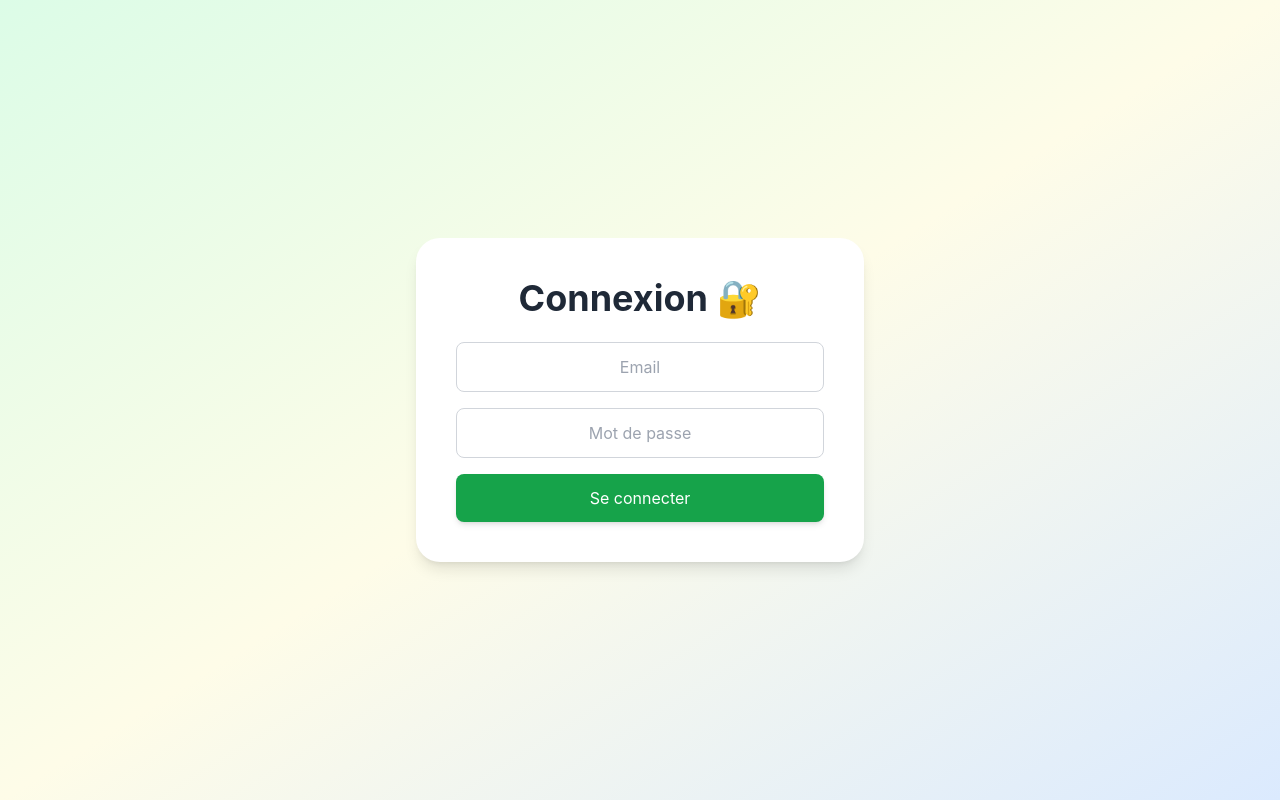
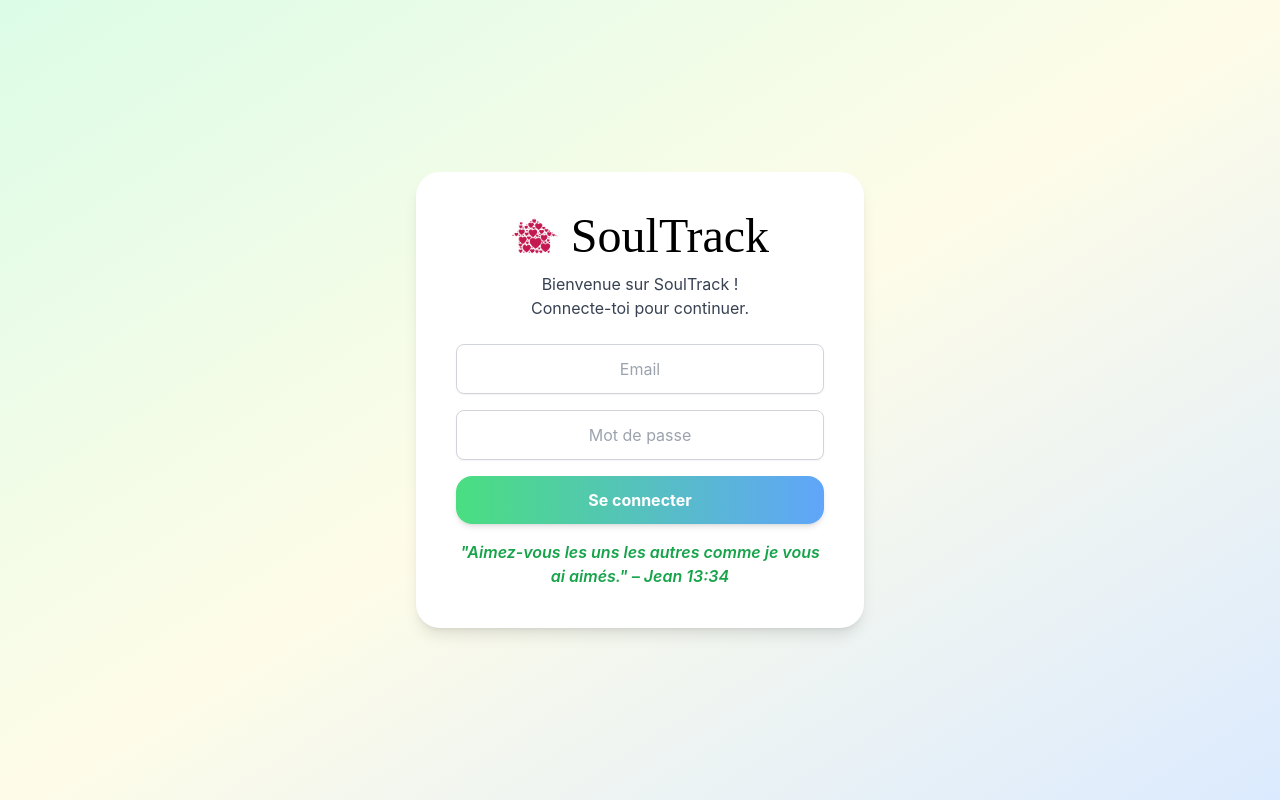
Before and after one commit to allanbavajee/soultrack, a Next.js app: page /login in a window 1280 px wide. Built offline with nearby package versions, Linux system fonts and the light colour scheme; no server answers.

Commit message:
Update login.js

```diff
--- a/pages/login.js
+++ b/pages/login.js
@@ -1,28 +1,35 @@
 "use client";
-import { useState, useEffect } from "react";
+import { useState, useEffect, useRef } from "react";
 import { useRouter } from "next/router";
 import supabase from "../lib/supabaseClient";
 
 export default function LoginPage() {
   const router = useRouter();
+  const redirecting = useRef(false);
+
   const [email, setEmail] = useState("");
   const [password, setPassword] = useState("");
-  const [error, setError] = useState("");
+  const [error, setError] = useState(null);
   const [loading, setLoading] = useState(false);
 
-  // 🔁 Si déjà connecté → redirige
+  // ✅ Redirection si déjà connecté (protégée)
   useEffect(() => {
-    const role = localStorage.getItem("userRole");
-    if (role) router.replace("/");
+    if (typeof window === "undefined") return;
+    const storedRole = localStorage.getItem("userRole");
+    if (storedRole && !redirecting.current) {
+      redirecting.current = true;
+      router.replace("/");
+    }
   }, [router]);
 
   const handleLogin = async (e) => {
     e.preventDefault();
-    setError("");
+    if (redirecting.current) return; // Évite double clic ou double redirection
     setLoading(true);
+    setError(null);
 
     try {
-      // 1️⃣ Cherche le profil
+      // 🔹 Étape 1 — Recherche du profil dans Supabase
       const { data: profile, error: profileError } = await supabase
         .from("profiles")
         .select("*")
@@ -30,12 +37,12 @@ export default function LoginPage() {
         .single();
 
       if (profileError || !profile) {
-        setError("Utilisateur introuvable.");
+        setError("Utilisateur introuvable");
         setLoading(false);
         return;
       }
 
-      // 2️⃣ Vérifie le mot de passe (via la fonction SQL personnalisée)
+      // 🔹 Étape 2 — Vérifie le mot de passe via la fonction SQL `verify_password`
       const { data: checkPassword, error: rpcError } = await supabase.rpc(
         "verify_password",
         {
@@ -46,7 +53,7 @@ export default function LoginPage() {
 
       if (rpcError) {
         console.error("Erreur RPC verify_password:", rpcError);
-        setError("Erreur lors de la vérification du mot de passe.");
+        setError("Erreur de vérification du mot de passe");
         setLoading(false);
         return;
       }
@@ -57,21 +64,35 @@ export default function LoginPage() {
         checkPassword[0].verify === true;
 
       if (!verified) {
-        setError("Mot de passe incorrect.");
+        setError("Mot de passe incorrect");
         setLoading(false);
         return;
       }
 
-      // 3️⃣ Stocke les infos utilisateur
-      const role = profile.role?.trim() || "Membre";
+      // 🔹 Étape 3 — Formate le rôle
+      const role = (profile.role || "Membre").trim().toLowerCase();
+      const formattedRole =
+        role === "admin"
+          ? "Admin"
+          : role === "responsableintegration"
+          ? "ResponsableIntegration"
+          : role === "responsable évangélisation" ||
+            role === "responsableevangelisation"
+          ? "ResponsableEvangelisation"
+          : "Membre";
+
+      // 🔹 Étape 4 — Stocke dans localStorage
       localStorage.setItem("userId", profile.id);
-      localStorage.setItem("userRole", role);
+      localStorage.setItem("userRole", formattedRole);
 
-      // 4️⃣ Redirection
-      router.replace("/");
+      // ✅ Redirection unique
+      if (!redirecting.current) {
+        redirecting.current = true;
+        router.replace("/");
+      }
     } catch (err) {
       console.error("Erreur inattendue:", err);
-      setError("Erreur inattendue. Vérifie ta console.");
+      setError("Erreur inattendue");
     } finally {
       setLoading(false);
     }
@@ -80,16 +101,32 @@ export default function LoginPage() {
   return (
     <div className="min-h-screen flex items-center justify-center bg-gradient-to-br from-green-100 via-yellow-50 to-blue-100 p-6">
       <div className="bg-white p-10 rounded-3xl shadow-lg w-full max-w-md flex flex-col items-center">
-        <h1 className="text-4xl font-bold text-gray-800 mb-6">Connexion 🔐</h1>
+        {/* Logo + titre */}
+        <h1 className="text-5xl font-handwriting text-black-800 mb-3 flex flex-col sm:flex-row items-center justify-center gap-3">
+          <img
+            src="/logo.png"
+            alt="Logo SoulTrack"
+            className="w-12 h-12 object-contain"
+          />
+          SoulTrack
+        </h1>
 
+        {/* Message de bienvenue */}
+        <p className="text-center text-gray-700 mb-6">
+          Bienvenue sur SoulTrack !<br />
+          Connecte-toi pour continuer.
+        </p>
+
+        {/* Formulaire login */}
         <form onSubmit={handleLogin} className="flex flex-col w-full gap-4">
           <input
             type="email"
             placeholder="Email"
             value={email}
             onChange={(e) => setEmail(e.target.value)}
-            className="border border-gray-300 p-3 rounded-lg w-full text-center"
+            className="border border-gray-300 p-3 rounded-lg w-full text-center shadow-sm focus:outline-green-500 focus:ring-2 focus:ring-green-200 transition"
             required
+            autoComplete="email"
           />
 
           <input
@@ -97,8 +134,9 @@ export default function LoginPage() {
             placeholder="Mot de passe"
             value={password}
             onChange={(e) => setPassword(e.target.value)}
-            className="border border-gray-300 p-3 rounded-lg w-full text-center"
+            className="border border-gray-300 p-3 rounded-lg w-full text-center shadow-sm focus:outline-green-500 focus:ring-2 focus:ring-green-200 transition"
             required
+            autoComplete="current-password"
           />
 
           {error && <p className="text-red-500 text-center">{error}</p>}
@@ -106,11 +144,15 @@ export default function LoginPage() {
           <button
             type="submit"
             disabled={loading}
-            className="bg-green-600 hover:bg-green-700 text-white py-3 rounded-lg shadow-md"
+            className="bg-gradient-to-r from-green-400 to-blue-400 hover:from-green-500 hover:to-blue-500 text-white font-bold py-3 rounded-2xl shadow-md transition-all duration-200"
           >
             {loading ? "Connexion..." : "Se connecter"}
           </button>
         </form>
+
+        <p className="text-center italic font-semibold mt-4 text-green-600">
+          "Aimez-vous les uns les autres comme je vous ai aimés." – Jean 13:34
+        </p>
       </div>
     </div>
   );
```
